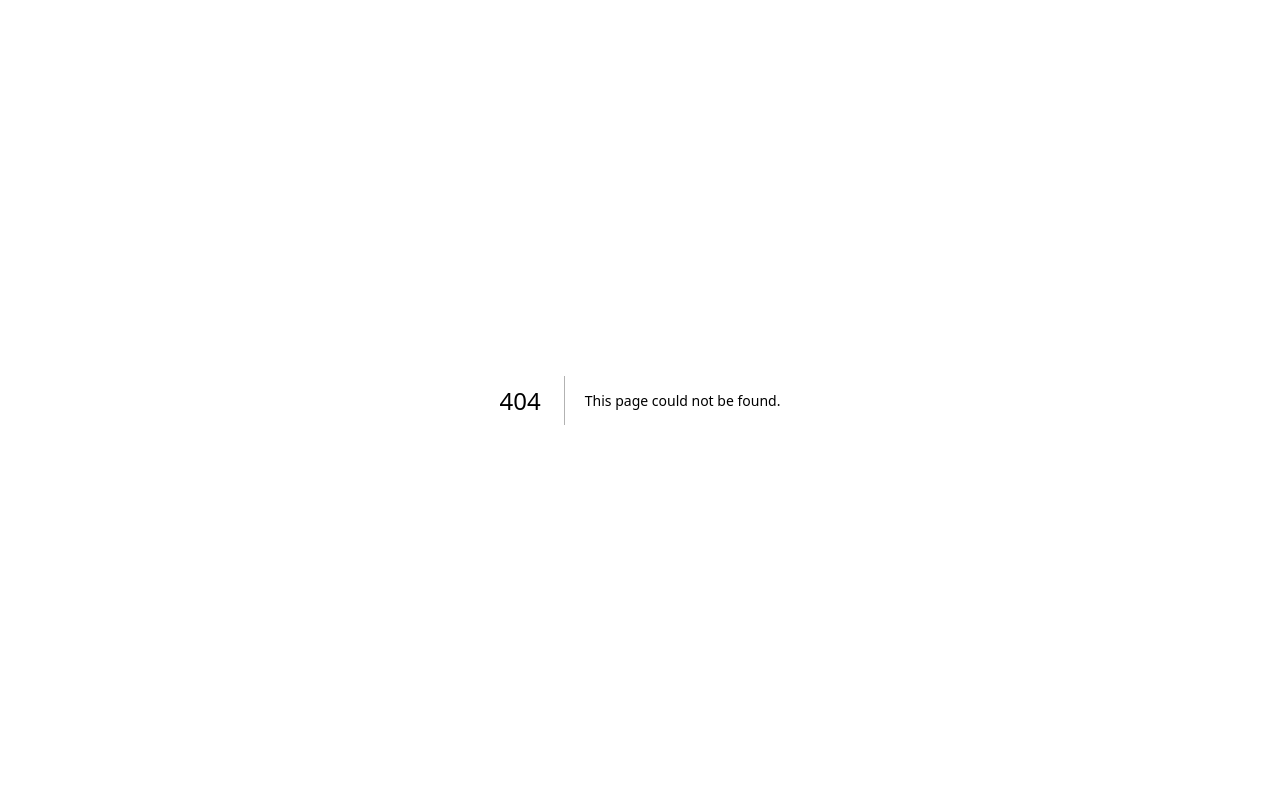
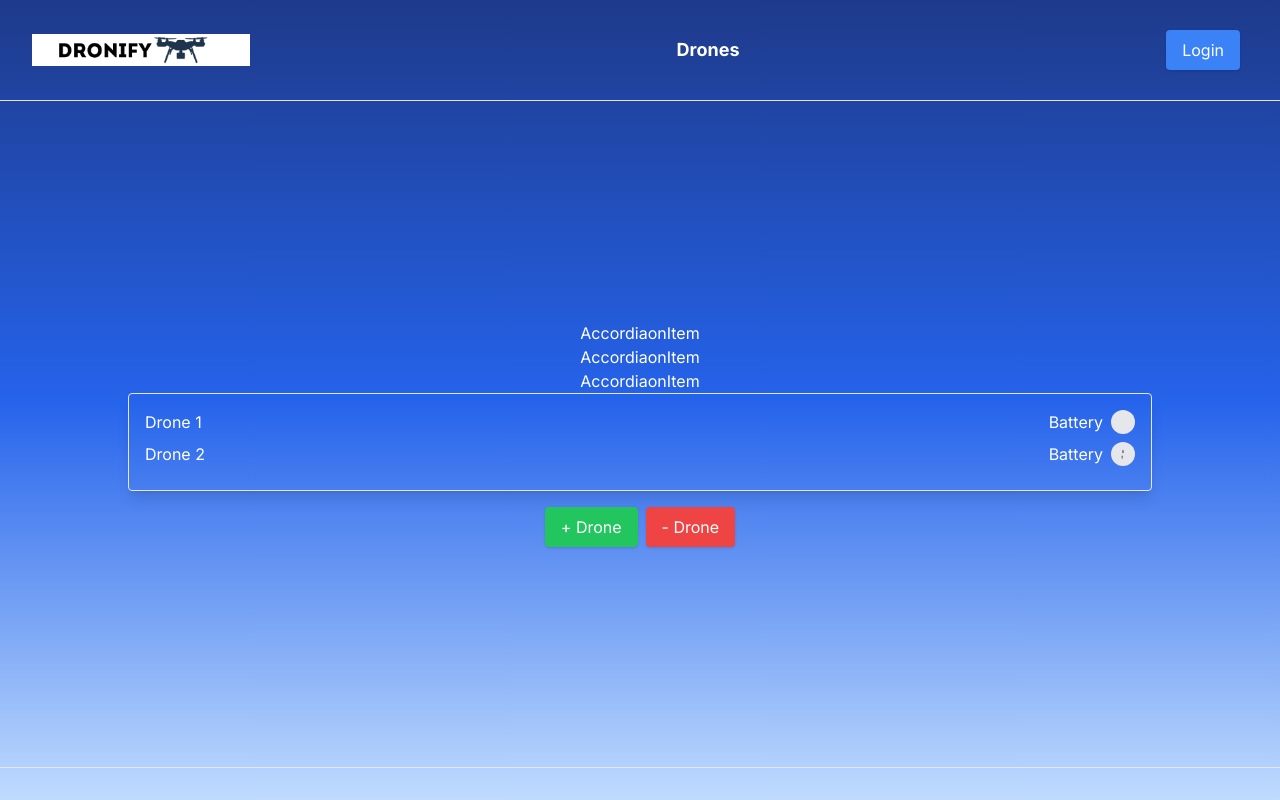
Before and after one commit to NielPatelSE12/zero_trust_project, a Next.js app in the folder zero_trust_team_project/: page /Drones in a window 1280 px wide. Before the commit this address had no page. Built offline with nearby package versions, Linux system fonts and the light colour scheme.

Commit message:
Adding Drones page

```diff
--- /dev/null
+++ b/zero_trust_team_project/app/Drones/AccordionItem.tsx
@@ -0,0 +1,5 @@
+import React from "react";
+
+export default function AccordiaonItem() {
+  return <div>AccordiaonItem</div>;
+}
--- /dev/null
+++ b/zero_trust_team_project/app/Drones/page.tsx
@@ -0,0 +1,93 @@
+import React from "react";
+import Link from "next/link";
+import AccordionItem from "./AccordionItem";
+
+export default function Page() {
+  const accordionData = [
+    {
+      title: "This is demo title 1",
+      desc: "Lorem ipsum dolor sit amet consectetur adipisicing elit. Ex doloremque nisi vel blanditiis reiciendis voluptatibus praesentium quaerat ut explicabo laboriosam, quae, nemo facilis, perspiciatis ipsa ratione eius possimus! Ea, laborum. Lorem ipsum dolor sit amet consectetur adipisicing elit. Ex doloremque nisi vel blanditiis reiciendis voluptatibus praesentium quaerat ut explicabo laboriosam, quae, nemo facilis, perspiciatis ipsa ratione eius possimus! Ea, laborum. Lorem ipsum dolor sit amet consectetur adipisicing elit. Ex doloremque nisi vel blanditiis reiciendis voluptatibus praesentium quaerat ut explicabo laboriosam,quae",
+    },
+    {
+      title: "This is demo title 2",
+      desc: "Lorem ipsum dolor sit amet consectetur adipisicing elit. Ex doloremque nisi vel blanditiis reiciendis voluptatibus presentium quaerat ut explicabo laboriosam, quae, nemo facilis, perspiciatis ipsa ratione eius possimus! Ea, laborum. Lorem ipsum dolor sit amet consectetur adipisicing elit. Ex doloremque nisi vel blanditiis reiciendis voluptatibus praesentium quaerat ut explicabo laboriosam, quae, nemo facilis, perspiciatis ipsa ratione eius possimus! Ea, laborum. Lorem ipsum dolor sit amet consectetur adipisicing elit. Ex doloremque nisi vel blanditiis reiciendis voluptatibus praesentium quaerat ut explicabo laboriosam, quae, nemo facilis, perspiciatis ipsa ratione eius possimus! Ea, laborum. Lorem ipsum dolor sit amet consectetur adipisicing elit. Ex doloremque nisi vel blanditiis reiciendis voluptatibus presentium quaerat ut explicabo laboriosam, quae, nemo facilis, perspiciatis ipsa ratione eius possimus! Ea, laborum.",
+    },
+    {
+      title: "This is demo title 3",
+      desc: "Lorem ipsum dolor sit amet consectetur adipisicing elit. Ex doloremque nisi vel blanditiis reiciendis voluptatibus presentium quaerat ut explicabo laboriosam,quae, nemo facilis, perspiciatis ipsa ratione eius possimus! Ea, laborum.",
+    },
+  ];
+  return (
+    <div className="flex flex-col h-screen dark:bg-gradient-to-b dark:from-gray-900 dark:via-indigo-800 dark:to-gray-600 bg-gradient-to-b from-blue-900 via-blue-600 to-blue-200 text-white">
+      {/* Temp Header: To be finalized*/}
+      <header className="flex justify-between items-center py-4 px-8 border-b border-gray-200">
+        <div className="flex items-center">
+          <Link className="bg-white" href="/">
+            <img src="/dronify.png" alt="Logo" className="h-8" />
+          </Link>
+        </div>
+        <div className="text-lg font-bold p-5 flex items-center">
+          <h1>Drones</h1>
+        </div>
+        <div>
+          <button className="bg-blue-500 text-white py-2 px-4 rounded shadow mr-2">
+            Login
+          </button>
+        </div>
+      </header>
+
+      {/* Main Content */}
+      <main className="flex-1 flex justify-center items-center">
+        <div className="flex flex-col items-center w-[80%]">
+          {accordionData.map((data, index) => {
+            return <AccordionItem />;
+          })}
+          <ul className="border rounded shadow-lg p-4 w-full ">
+            <li className="flex justify-between items-center mb-2">
+              <span>Drone 1</span>
+              <div className="flex items-center">
+                <span className="mr-2">Battery</span>
+                <button className="w-6 h-6 bg-gray-200 rounded-full flex items-center justify-center">
+                  {/* Three dots icon */}
+                  <i className="fa-sharp fa-regular fa-chevron-down"></i>
+                </button>
+              </div>
+            </li>
+            <li className="flex justify-between items-center mb-2">
+              <span>Drone 2</span>
+              <div className="flex items-center">
+                <span className=" mr-2">Battery</span>
+                <button className="w-6 h-6 bg-gray-200 rounded-full flex items-center justify-center">
+                  {/* Three dots icon */}
+                  <svg
+                    xmlns="http://www.w3.org/2000/svg"
+                    className="h-4 w-4 text-gray-500"
+                    viewBox="0 0 20 20"
+                    fill="currentColor"
+                  >
+                    <path
+                      fillRule="evenodd"
+                      d="M10 5a1 1 0 00-1 1v2a1 1 0 102 0V6a1 1 0 00-1-1zM9 12a1 1 0 100 2 1 1 0 000-2zm1 3a1 1 0 11-2 0 1 1 0 012 0z"
+                      clipRule="evenodd"
+                    />
+                  </svg>
+                </button>
+              </div>
+            </li>
+          </ul>
+          <div className="mt-4">
+            <button className="bg-green-500 text-white py-2 px-4 rounded shadow mr-2">
+              + Drone
+            </button>
+            <button className="bg-red-500 text-white py-2 px-4 rounded shadow">
+              - Drone
+            </button>
+          </div>
+        </div>
+      </main>
+
+      {/* Footer */}
+      <footer className="py-4 px-8 border-t border-gray-200"></footer>
+    </div>
+  );
+}
--- a/zero_trust_team_project/app/page.tsx
+++ b/zero_trust_team_project/app/page.tsx
@@ -1,58 +1,63 @@
 import Image from "next/image";
 import Link from "next/link";
-import { Navbar } from './components/Navbar';
-import dynamic from 'next/dynamic'
+import { Navbar } from "./components/Navbar";
+import dynamic from "next/dynamic";
 
 export default function Home() {
   return (
     <div>
-	<div class = "mx-auto flex flex-wrap p-5 flex-col items-center bg-gray-500">
-		<div class = "flex flex-wrap items-center text-base justify-center">
-
-			<a class = "margins mr-5 text-2xl">
-				<p class = "center">
-					<Image src = "/dronify.png" quality = "100" width = "250" height = "100"/>
+      <div class="mx-auto flex flex-wrap p-5 flex-col items-center bg-gray-500">
+        <div class="flex flex-wrap items-center text-base justify-center">
+          <a class="margins mr-5 text-2xl">
+            <p class="center">
+              <Image
+                src="/dronify.png"
+                quality="100"
+                width="250"
+                height="100"
+              />
             </p>
           </a>
 
-			<a href = "/Login" class = "margins mr-5 text-2xl px-20" id = "border">
-				<div class = "margins">
-					<p class = "center">Drone</p>
+          <Link href="/Drones" class="margins mr-5 text-2xl px-20" id="border">
+            <div class="margins">
+              <p class="center">Drone</p>
+            </div>
+          </Link>
+
+          <a href="/Login" class="margins mr-5 text-2xl px-20" id="border">
+            <div class="margins">
+              <p class="center">Location</p>
             </div>
           </a>
 
-			<a href = "/Login" class = "margins mr-5 text-2xl px-20" id = "border">
-				<div class = "margins">
-					<p class = "center">Location</p>
+          <a href="/Login" class="margins mr-5 text-2xl px-20" id="border">
+            <div class="margins">
+              <p class="center">Alerts</p>
             </div>
           </a>
 
-			<a href = "/Login" class = "margins mr-5 text-2xl px-20" id = "border">
-				<div class = "margins">
-					<p class = "center">Alerts</p>
+          <a href="/Login" class="margins mr-5 text-2xl px-20" id="border">
+            <div class="margins">
+              <p class="center">Users</p>
             </div>
           </a>
 
-			<a href = "/Login" class = "margins mr-5 text-2xl px-20" id = "border">
-				<div class = "margins">
-					<p class = "center">Users</p>
+          <a href="/Login" class="margins mr-5 text-2xl px-20" id="border">
+            <div class="margins">
+              <p class="center">Login</p>
             </div>
           </a>
-
-			<a href = "/Login" class = "margins mr-5 text-2xl px-20" id = "border">
-				<div class = "margins">
-					<p class = "center">Login</p>
-				</div>
-			</a>
-
         </div>
       </div>
-	<a class = "text-9xl text-gray-200 px-30 font-bold">
-		<p class = "text-center mt-3 mb-5 text-outline">Welcome to Dronify</p>
+      <a class="text-9xl text-gray-200 px-30 font-bold">
+        <p class="text-center mt-3 mb-5 text-outline">Welcome to Dronify</p>
       </a>
-	<a class = "text-5xl text-gray-200 px-30 font-bold">
-		<p class = "text-center text-outline">Leading the world in secure drone package delivery</p>
+      <a class="text-5xl text-gray-200 px-30 font-bold">
+        <p class="text-center text-outline">
+          Leading the world in secure drone package delivery
+        </p>
       </a>
     </div>
-  )
+  );
 }
```
Lines whose indentation alone changed are shown as unchanged.
